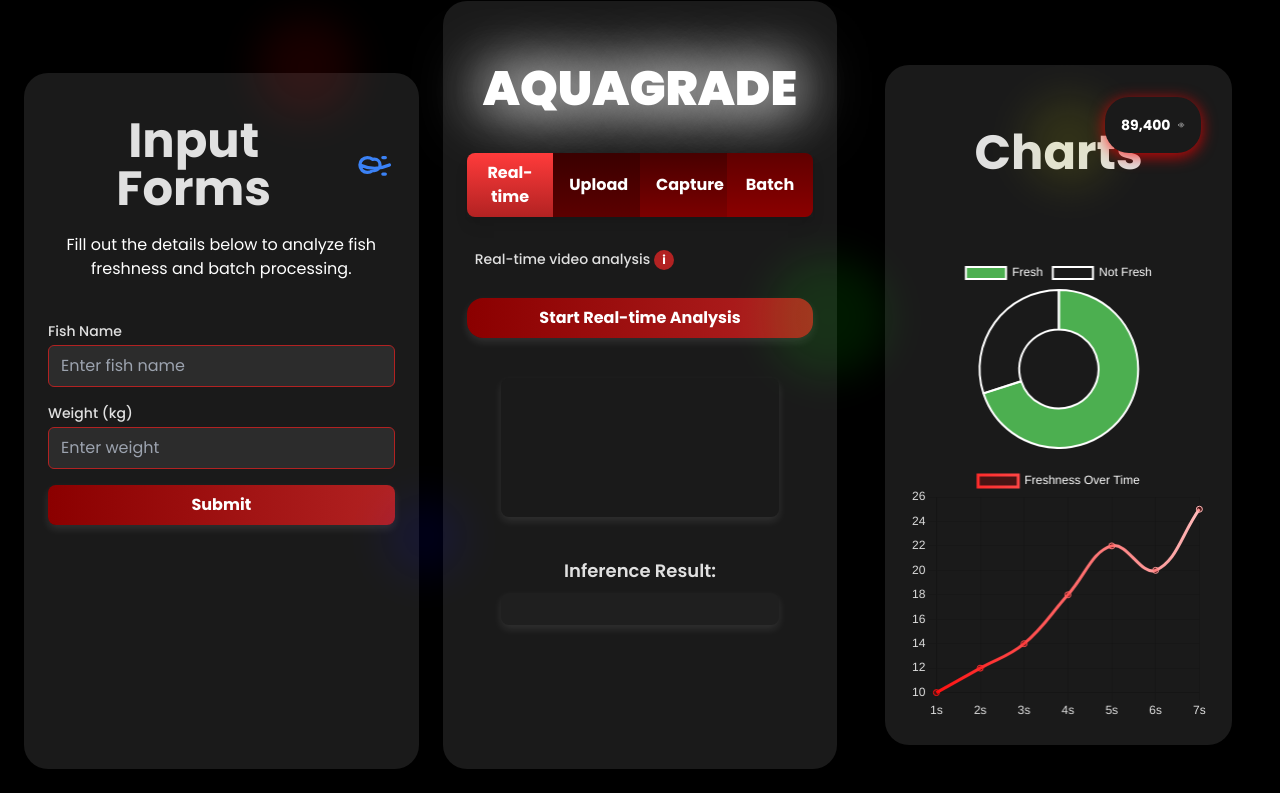
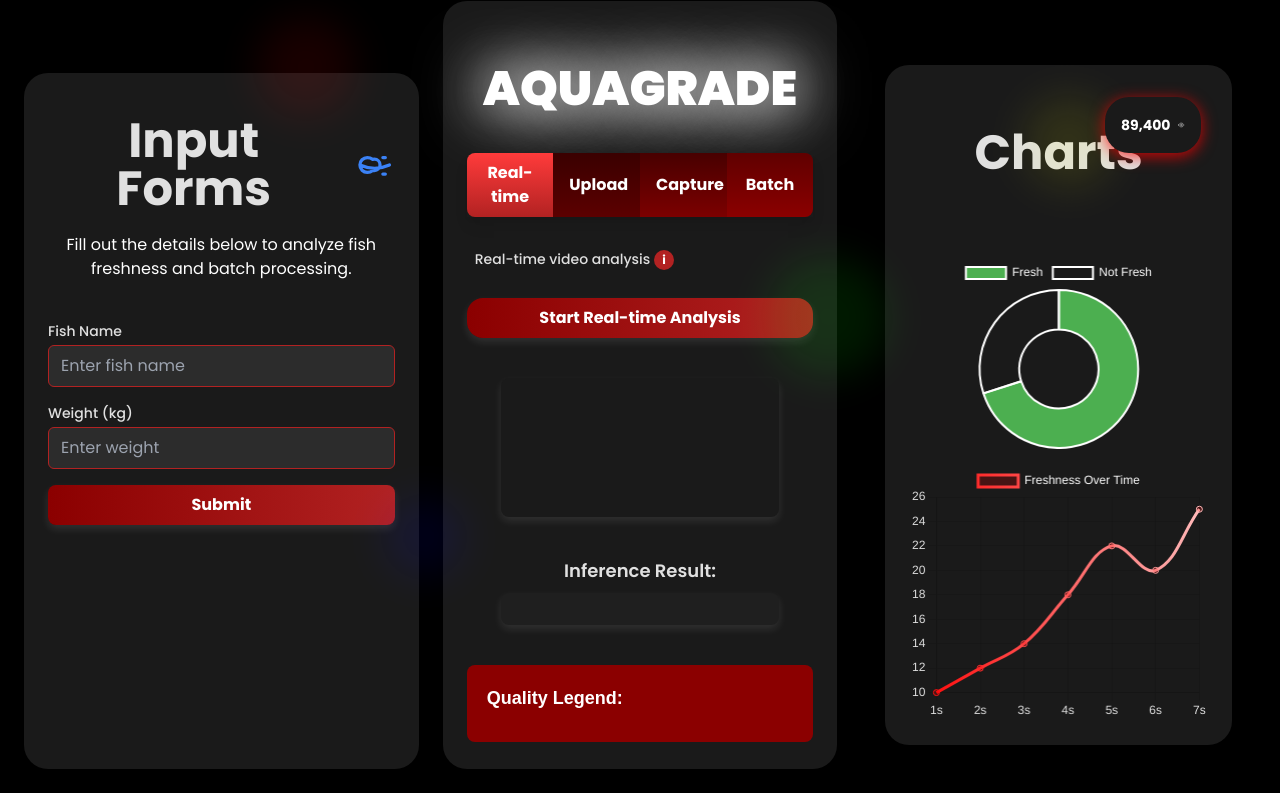
Before and after one commit to eyronnnn/flaskdeploy, a Flask app: page / in a window 1280 px wide. Shown: the part 63-856 px from the top of the page. Run offline with Flask 3, Linux system fonts and the light colour scheme; some libraries are stand-ins or nearby versions; some web fonts are replaced.

Commit message:
hide irrelevant keywords on viz

```diff
--- a/templates/index.html
+++ b/templates/index.html
@@ -20,6 +20,42 @@
     />
     <script src="https://cdn.jsdelivr.net/npm/chart.js"></script>
     <style>
+      .quality-legend {
+        background-color: #8b0000; /* Dark red */
+        color: white;
+        padding: 20px;
+        border-radius: 8px;
+        width: 100%;
+        font-family: Arial, sans-serif;
+      }
+
+      .quality-legend h2 {
+        margin: 0 0 10px 0;
+        font-size: 18px;
+      }
+
+      .quality-item {
+        display: flex;
+        align-items: center;
+        margin-bottom: 10px;
+      }
+
+      .quality-label {
+        padding: 5px 10px;
+        border-radius: 15px;
+        color: white;
+        font-weight: bold;
+        margin-right: 10px;
+      }
+
+      .quality-count {
+        background-color: #ffffff;
+        color: #000;
+        font-weight: bold;
+        padding: 3px 8px;
+        border-radius: 50%;
+        display: inline-block;
+      }
       #imageWrapper canvas {
         max-width: 100%; /* Ensure canvas does not overflow */
         height: auto; /* Maintain aspect ratio */
@@ -435,7 +471,7 @@
           </div>
           <button
             type="submit"
-            class="w-full py-2 px-4 rounded-2xl hover:shadow-lg"
+            class="w-full py-2 px-4 rounded-2xl hover:shadow-lg mb-10"
             style="background: linear-gradient(to right, #8b0000, #b22222)"
           >
             Upload Image
@@ -513,6 +549,11 @@
             id="resultData"
             class="p-4 rounded-lg overflow-auto text-sm shadow-lg"
           ></pre>
+        </div>
+
+        <!-- Quality Legend -->
+        <div class="quality-legend mt-10 font-bold">
+          <h2>Quality Legend:</h2>
         </div>
       </div>
 
@@ -824,6 +865,31 @@
       const baseColor = "#FF0000"; // Base color (red)
       const classShades = {}; // Store shades for each class
 
+      // Function to filter and format the label dynamically
+      function filterLabel(rawLabel, confidence) {
+        const confidencePercentage = (confidence * 100).toFixed(1); // Format confidence as percentage
+
+        let processedLabel = rawLabel.replaceAll(" ", "");
+
+        // Split the raw label into parts by " - "
+        const labelParts = processedLabel.split("-");
+
+        // Extract the first and last parts, ignoring the middle (numeric) part
+        let classLabel = labelParts[0]; // e.g., "TILAPIA", "SKIN", "EYE"
+        let qualityLabel = "";
+
+        if (labelParts.length > 2) {
+          // If 3 parts, extract class and quality, ignore the middle numeric part
+          qualityLabel = labelParts[2].replace("-", ""); // e.g., "Acceptable"
+        } else if (labelParts.length === 2) {
+          // If 2 parts, extract class and quality
+          qualityLabel = labelParts[1].replace("-", ""); // e.g., "Excellent"
+        }
+
+        // Return formatted string with confidence
+        return `${classLabel} (${confidencePercentage}%)`;
+      }
+
       function displayImageWithBoundingBoxes(
         imageUrl,
         predictions,
@@ -867,34 +933,41 @@
             ctx.lineWidth = 3;
             ctx.strokeRect(x - width / 2, y - height / 2, width, height);
 
-            // Decide whether to place the label on the top or side
-            const text = `${label} (${(confidence * 100).toFixed(1)}%)`;
+            const text = filterLabel(label, confidence);
+
             ctx.font = "bold 14px Arial";
             const textWidth = ctx.measureText(text).width;
             const textHeight = 12; // Approximate text height
             const isVerticalBox = height > width;
 
             if (isVerticalBox) {
-              // Place the label on the left side of the box
-              ctx.save();
-              ctx.translate(x - width / 2, y + height / 2); // Move to the left of the box
-              ctx.rotate(-Math.PI / 2); // Rotate the label vertically to fit left
+              // Place the label horizontally on the left side of the box, aligned to the bottom-left corner
               ctx.fillStyle = shade; // Background color
-              ctx.fillRect(0, -textHeight + 10 / 2, textWidth + 6, textHeight + 6); //
+              ctx.fillRect(
+                x - width / 2 - 2, // Move label left, next to the bounding box
+                y - height / 2 - 16, // Align to bottom-left corner
+                textWidth + 6,
+                textHeight + 4
+              );
+
               ctx.fillStyle = textColor; // Text color
-              ctx.fillText(text, 2, textHeight / 2);    // padding of text
-              ctx.restore();
+              ctx.fillText(
+                text,
+                x - width / 2 - 2, // Align the text inside the background rectangle
+                y - height / 2 - 2.5 // Adjust to center text vertically
+              );
             } else {
-              // Place the label on top of the box (unchanged)
+              // For horizontal label placement (unchanged)
               ctx.fillStyle = shade;
               ctx.fillRect(
                 x - width / 2,
                 y - height / 2 - textHeight - 4,
-                textWidth + 6,
+                textWidth + 2,
                 textHeight + 4
               );
+
               ctx.fillStyle = textColor;
-              ctx.fillText(text, x - width / 2 + 3, y - height / 2 - 8);
+              ctx.fillText(text, x - width / 2, y - height / 1.85);
             }
           });
 
```
Also changed, not shown: uploads/1-23-_png.rf.2b0b313e4ab4402f95bb9bde3cf59e19.jpg (added), uploads/IMG_0194_jpeg.rf.4605ac9242356de7162087853be50578.jpg (added).
